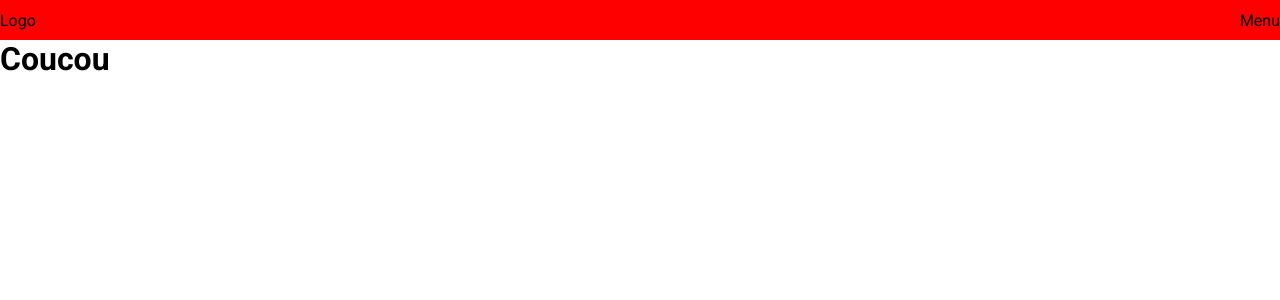
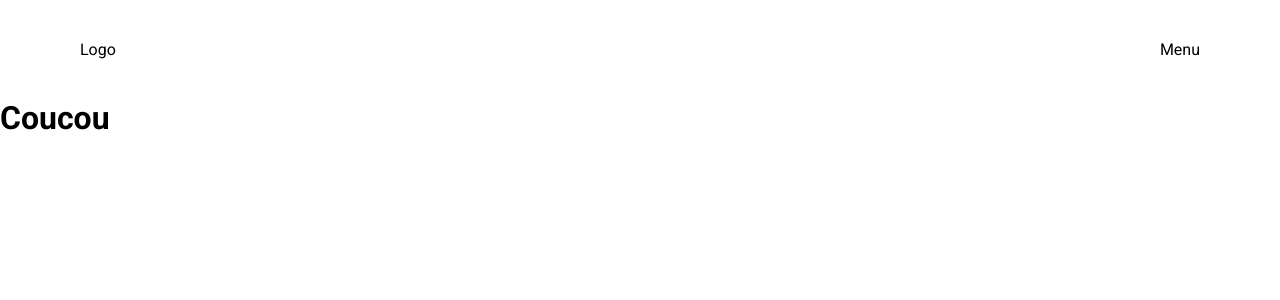
Before and after one commit to Scharlyopitz/CHEYSSOI-PARIS, a React (Vite) app: page / in a window 1280 px wide. Shown: the top 300 px of the page. Built offline with nearby package versions, Linux system fonts and the light colour scheme.

Commit message:
Design nav

```diff
--- a/src/sass/components/_nav.scss
+++ b/src/sass/components/_nav.scss
@@ -1,18 +1,21 @@
 header {
   display: flex;
   justify-content: space-between;
-  align-items: center;
   width: 100vw;
-  height: 5vh;
-  background-color: red;
+  padding: 5vh 10vh;
 
   .menu {
     position: relative;
 
     .burger {
       position: absolute;
+      padding: 25px 0 0 0;
+      background-color: rgba(0, 0, 255, 0.244);
       top: 0;
       right: 0;
+      display: flex;
+      flex-direction: column;
+      text-align: right;
     }
   }
 }
--- a/src/style/style.css
+++ b/src/style/style.css
@@ -12,16 +12,19 @@ body {
 header {
   display: flex;
   justify-content: space-between;
-  align-items: center;
   width: 100vw;
-  height: 5vh;
-  background-color: red;
+  padding: 5vh 10vh;
 }
 header .menu {
   position: relative;
 }
 header .menu .burger {
   position: absolute;
+  padding: 25px 0 0 0;
+  background-color: rgba(0, 0, 255, 0.244);
   top: 0;
   right: 0;
+  display: flex;
+  flex-direction: column;
+  text-align: right;
 }/*# sourceMappingURL=style.css.map */
```
Also changed, not shown: 1 other file (tests, documents, lock files or other folders).
